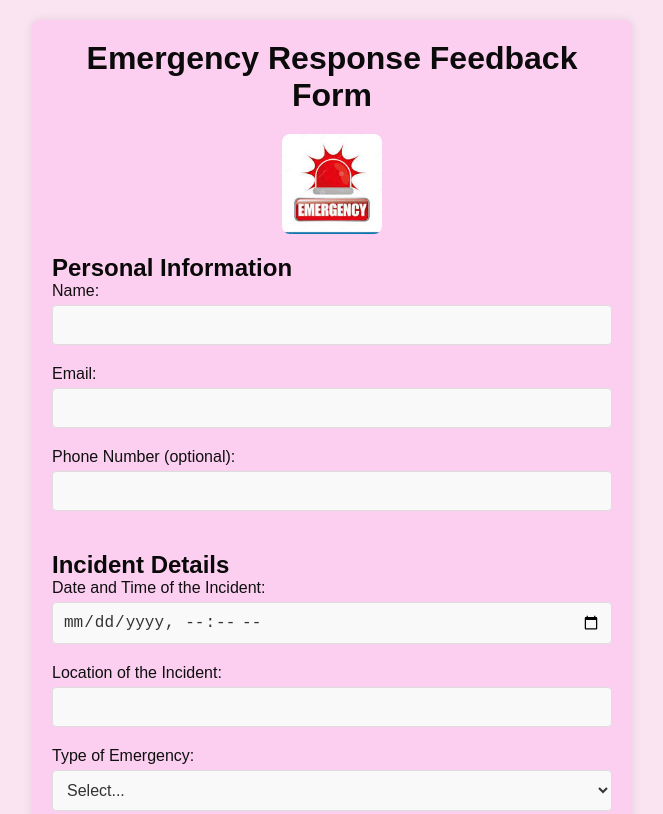
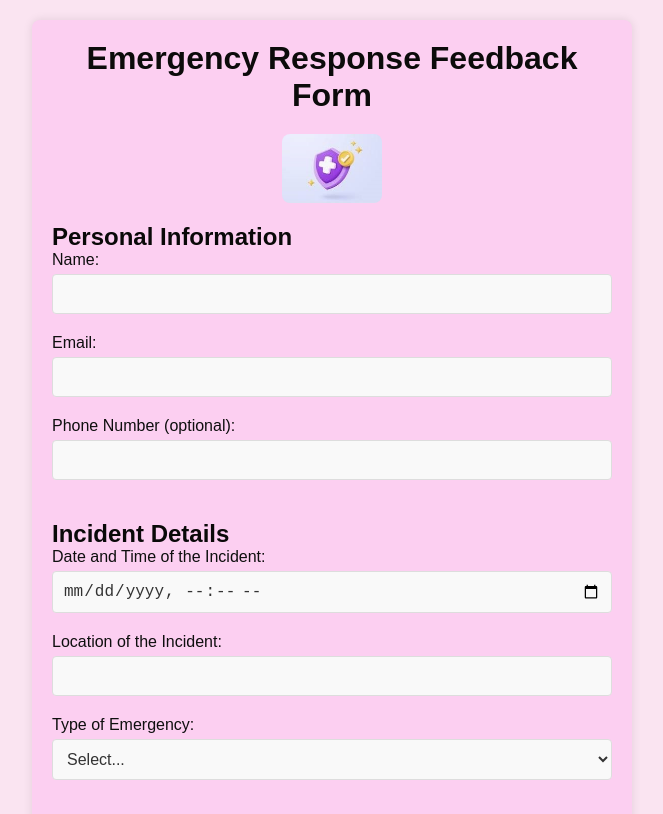
Before and after one commit to duuhcheechee/Feedback, a website: page public/index.html in a window 1280 px wide. Shown: the top 814 px of the page, without its empty margins (308-971 px from the left). Drawn offline with Linux system fonts and the light colour scheme.

Commit message:
Winnie finalll (#6)
* finall i guess

* final final

```diff
--- a/public/index.html
+++ b/public/index.html
@@ -9,7 +9,7 @@
 <body>
     <div class="container">
         <h1>Emergency Response Feedback Form</h1>
-        <img src="emergency img.jpeg" alt="Emergency Response" class="header-image">
+        <img src="better emergency icon.jpeg" alt="Emergency Response" class="header-image">
         <form id="feedback-form" action="/submit-feedback" method="post">
             <h2>Personal Information</h2>
             <label for="name">Name:</label>
```
Also changed, not shown: public/better emergency icon.jpeg (added).
